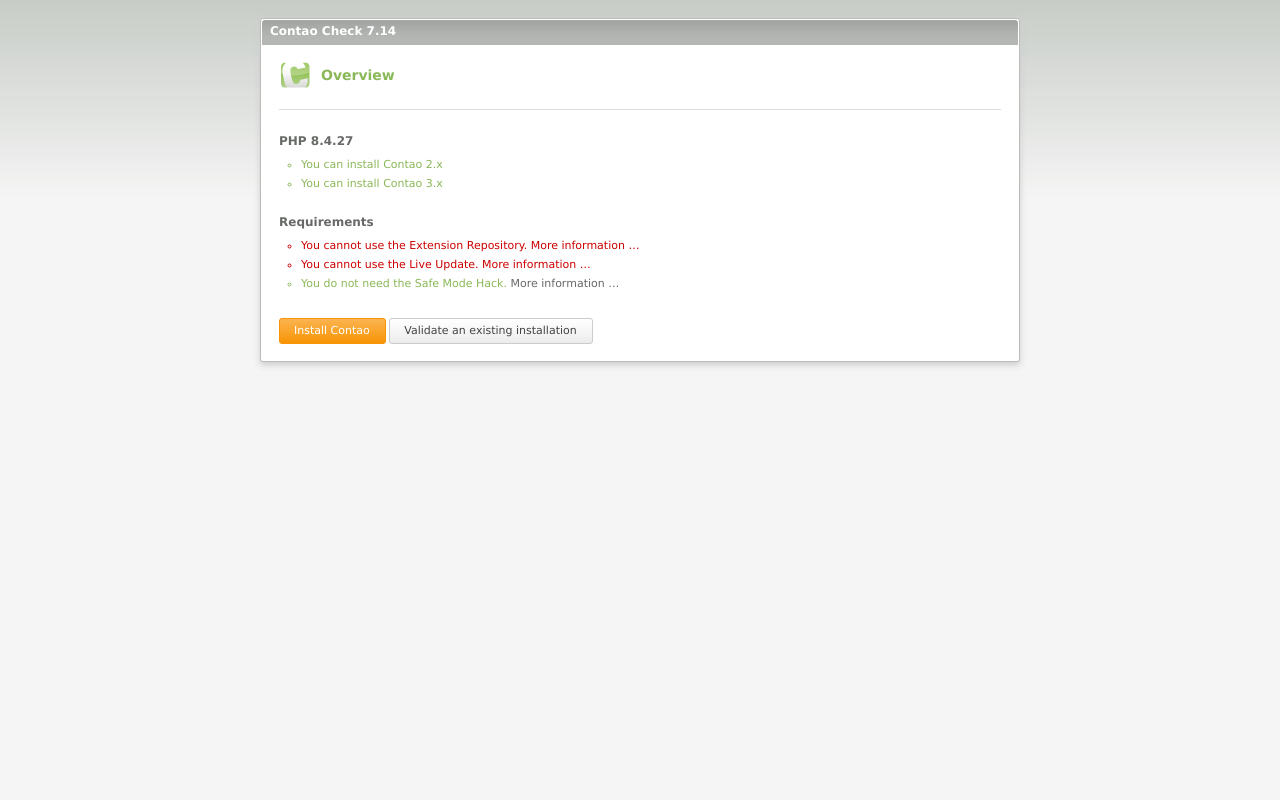
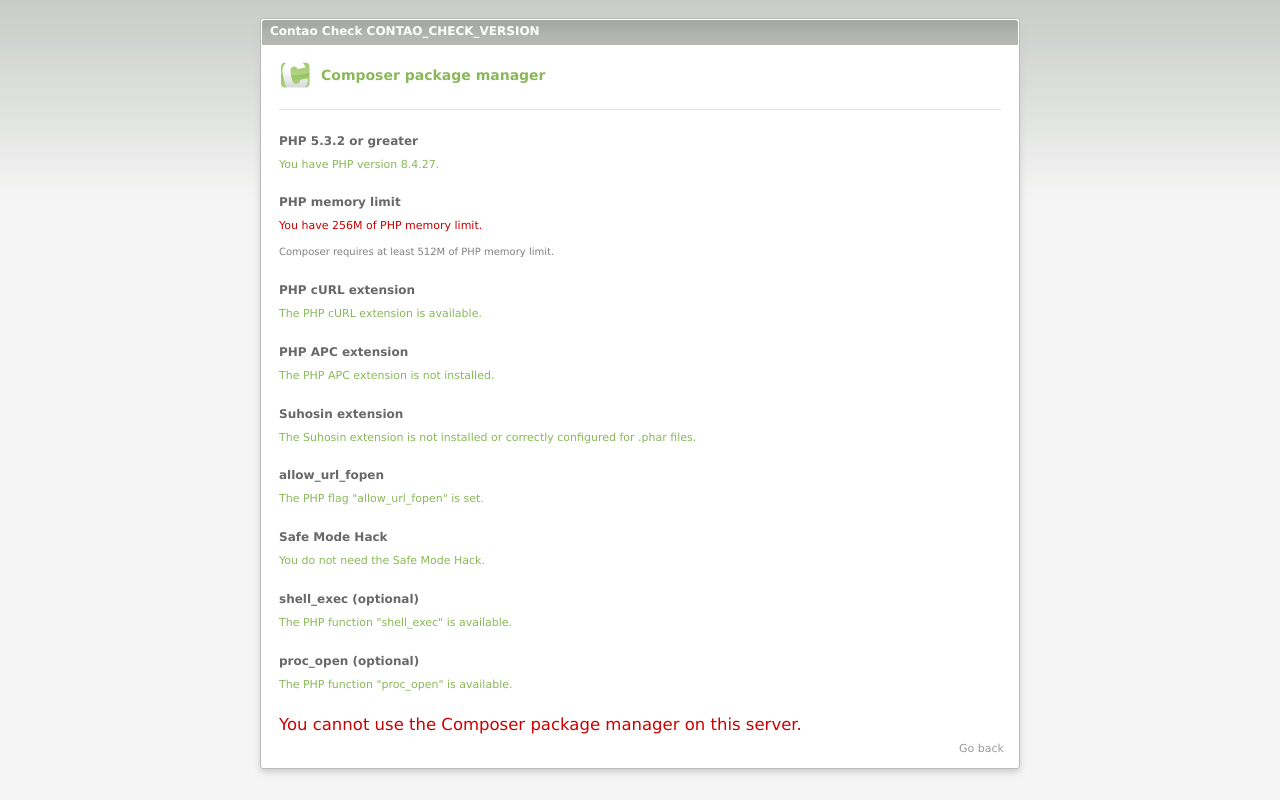
Before and after one commit to contao/check, a PHP site: page /index.php?c=composer in a window 1280 px wide. Run offline with PHP 8.4, Linux system fonts and the light colour scheme; data that the repository does not hold is empty; some libraries are stand-ins or nearby versions.

Commit message:
Add the Composer package manager check

```diff
--- a/check/assets/style.css
+++ b/check/assets/style.css
@@ -18,4 +18,4 @@ body,div,h1,h2,h3,h4,h5,h6,p,blockquote,pre,code,ol,ul,li,dl,dt,dd,table,th,td,f
 .button{display:inline-block;padding:4px 15px 4px 14px;margin-bottom:0;text-align:center;vertical-align:middle;line-height:16px;font-size:11px;color:#444;cursor:pointer;border:1px solid #ccc;-moz-border-radius:3px;-webkit-border-radius:3px;border-radius:3px;background-color:#ececec;background-image:-moz-linear-gradient(top,#fff,#ececec);background-image:-webkit-linear-gradient(top,#fff,#ececec);background-image:-ms-linear-gradient(top,#fff,#ececec);background-image:-o-linear-gradient(top,#fff,#ececec);background-image:linear-gradient(to bottom,#fff,#ececec);background-repeat:repeat-x;-moz-transition:background .15s linear;-webkit-transition:background .15s linear;-o-transition:background .15s linear;transition:background .15s linear}.button:hover{text-decoration:none;background-position:0 -15px!important}.button:active{background-color:#e6e6e6;background-position:0 -30px!important}.button.orange{background-color:#f89406;background-image:-moz-linear-gradient(top,#fbb450,#f89406);background-image:-webkit-linear-gradient(top,#fbb450,#f89406);background-image:-ms-linear-gradient(top,#fbb450,#f89406);background-image:-o-linear-gradient(top,#fbb450,#f89406);background-image:linear-gradient(to bottom,#fbb450,#f89406);border-color:#f89406;color:#fff}.button.orange:active{background-color:#f28f04}
 
 /* Contao Check */
-body{background:#f5f5f5 url("hbg.jpg") repeat-x}#wrapper{width:758px;margin:18px auto;padding-bottom:6px;background:#fff;box-shadow:0 3px 6px #ccc;border:1px solid #bbb;border-radius:3px;position:relative}@media(max-width:767px){#wrapper{width:auto;margin-left:3px;margin-right:3px}}.row{padding:0 18px}h1{margin:1px !important;padding:4px 8px 6px;background:#b3b6b3 url("headline.gif") repeat-x;border-radius:3px 3px 0 0;font-size:12px;color:#fff}h2{padding:8px 0 24px 42px;background:url("logo.gif") left 1px no-repeat;border-bottom:1px solid #ddd;font-size:14px;color:#8ab858}h3{margin:24px 0 9px;font-size:12px}ul{list-style:circle outside}li{margin-left:2em;margin-bottom:.5em}.validate li{margin-bottom:0.1em}a{color:#666966;text-decoration:none}a:hover{text-decoration:underline}.error,.error a{color:#c00}.confirm{color:#8ab858}.explain{font-size:10px;line-height:1.5;color:#808080}.large{margin:24px 0 12px;font-size:150%}.back{margin:-6px 0 6px;padding-right:15px;text-align:right}.back a{color:#999}.mt{margin-top:27px}form{position:relative}.select{width:200px}.versions{margin-bottom:9px}
+body{background:#f5f5f5 url("hbg.jpg") repeat-x}#wrapper{width:758px;margin:18px auto;padding-bottom:6px;background:#fff;box-shadow:0 3px 6px #ccc;border:1px solid #bbb;border-radius:3px;position:relative}@media(max-width:767px){#wrapper{width:auto;margin-left:3px;margin-right:3px}}.row{padding:0 18px}h1{margin:1px !important;padding:4px 8px 6px;background:#b3b6b3 url("headline.gif") repeat-x;border-radius:3px 3px 0 0;font-size:12px;color:#fff}h2{padding:8px 0 24px 42px;background:url("logo.gif") left 1px no-repeat;border-bottom:1px solid #ddd;font-size:14px;color:#8ab858}h3{margin:24px 0 9px;font-size:12px}ul{list-style:circle outside}li{margin-left:2em;margin-bottom:.5em}.validate li{margin-bottom:0.1em}a{color:#666966;text-decoration:none}a:hover{text-decoration:underline}.error{color:#c00}.confirm{color:#8ab858}.explain{font-size:10px;line-height:1.5;color:#808080}.large{margin:24px 0 12px;font-size:150%}.back{margin:-6px 0 6px;padding-right:15px;text-align:right}.back a{color:#999}.mt{margin-top:27px}form{position:relative}.select{width:200px}.versions{margin-bottom:9px}
--- a/check/controller/bootstrap.php
+++ b/check/controller/bootstrap.php
@@ -30,7 +30,7 @@ class Bootstrap
 
 		session_start();
 
-		define('CONTAO_CHECK_VERSION', '7.14');
+		define('CONTAO_CHECK_VERSION', '8.0');
 		define('IS_WINDOWS', (strtoupper(substr(PHP_OS, 0, 3)) === 'WIN'));
 		define('TL_ROOT', dirname(dirname(dirname(__FILE__))));
 
--- /dev/null
+++ b/check/controller/composer.php
@@ -0,0 +1,257 @@
+<?php
+
+/**
+ * Contao Open Source CMS
+ *
+ * Copyright (C) 2005-2013 Leo Feyer
+ *
+ * @package Check
+ * @link    https://contao.org
+ * @license http://www.gnu.org/licenses/lgpl-3.0.html LGPL
+ */
+
+
+/**
+ * Check the Composer package manager requirements
+ *
+ * @package   Check
+ * @author    Leo Feyer <https://github.com/leofeyer>
+ * @copyright Leo Feyer 2014
+ */
+class Composer
+{
+
+	/**
+	 * Execute the command
+	 */
+	public function run()
+	{
+		include 'views/composer.phtml';
+	}
+
+
+	/**
+	 * Availability
+	 * @var boolean
+	 */
+	protected $available = true;
+
+
+	/**
+	 * Return the availability of the Composer package manager
+	 *
+	 * @return boolean True if the Composer package manager can be used
+	 */
+	public function isAvailable()
+	{
+		return $this->available;
+	}
+
+
+	/**
+	 * Check whether the PHP version is at least 5.3.2
+	 *
+	 * @return boolean True if the PHP version is at least 5.3.2
+	 */
+	public function hasPhp532()
+	{
+		if (version_compare(phpversion(), '5.3.2', '>=')) {
+			return true;
+		}
+
+		$this->available = false;
+		return false;
+	}
+
+
+	/**
+	 * Check whether there are at least 512 MB of memory available
+	 *
+	 * @return boolean True if the PHP version is at least 5.3.2
+	 */
+	public function hasMemoryLimit()
+	{
+		$limit = trim(ini_get('memory_limit'));
+
+		if ($this->iniToBytes($limit) >= 536870912) {
+			return true;
+		}
+
+		$this->available = false;
+		return false;
+	}
+
+
+	/**
+	 * Check whether the PHP cURL extension is available
+	 *
+	 * @return boolean True if the PHP cURL extension is available
+	 */
+	public function hasCurl()
+	{
+		if (function_exists('curl_init')) {
+			return true;
+		}
+
+		$this->available = false;
+		return false;
+	}
+
+
+	/**
+	 * Check whether the PHP APC extension is installed
+	 *
+	 * @return boolean True if the PHP APC extension is installed
+	 */
+	public function hasApc()
+	{
+		if (!extension_loaded('apcu')) {
+			return false;
+		}
+
+		$this->available = false;
+		return true;
+	}
+
+
+	/**
+	 * Check whether the PHP Suhosin extension is enabled
+	 *
+	 * @return boolean True if the PHP Suhosin extension is enabled
+	 */
+	public function hasSuhosin()
+	{
+		$suhosin = ini_get('suhosin.executor.include.whitelist');
+
+		if ($suhosin === false) {
+			return false;
+		}
+
+		$allowed = array_map('trim', explode(',', $suhosin));
+
+		// The previous check returned false positives for e.g. "phar."
+		if (in_array('phar', $allowed) || in_array('phar://', $allowed)) {
+			return false;
+		}
+
+		$this->available = false;
+		return true;
+	}
+
+
+	/**
+	 * Check whether "allow_url_fopen" is enabled
+	 *
+	 * @return boolean True if "allow_url_fopen" is enabled
+	 */
+	public function hasAllowUrlFopen()
+	{
+		if (ini_get('allow_url_fopen')) {
+			return true;
+		}
+
+		$this->available = false;
+		return false;
+	}
+
+
+	/**
+	 * Return true if the Safe Mode Hack is required
+	 *
+	 * @return boolean True if the Safe Mode Hack is required
+	 */
+	public function requiresSafeModeHack()
+	{
+		include 'safe-mode-hack.php';
+		$smh = new SafeModeHack;
+
+		if ($smh->isEnabled()) {
+			return true;
+		}
+
+		if (!$smh->canCreateFolder()) {
+			return true;
+		}
+
+		if (!$smh->canCreateFile()) {
+			return true;
+		}
+
+		return false;
+	}
+
+
+	/**
+	 * Check whether the PHP shell_exec function is available
+	 *
+	 * @return boolean True if the PHP shell_exec function is available
+	 */
+	public function hasShellExec()
+	{
+		if (function_exists('shell_exec')) {
+			return true;
+		}
+
+		return false;
+	}
+
+
+	/**
+	 * Check whether the PHP proc_open function is available
+	 *
+	 * @return boolean True if the PHP proc_open function is available
+	 */
+	public function hasProcOpen()
+	{
+		if (function_exists('proc_open')) {
+			return true;
+		}
+
+		return false;
+	}
+
+
+	/**
+	 * Return the available PHP memory limit
+	 *
+	 * @return integer|string The PHP memory limit
+	 */
+	public function getMemoryLimit()
+	{
+		return trim(ini_get('memory_limit'));
+	}
+
+
+	/**
+	 * Convert a php.ini shorthand byte notation
+	 *
+	 * @param string|integer $val The shorthand string or an integer
+	 *
+	 * @return integer The bytes representation of the value
+	 */
+	protected function iniToBytes($val)
+	{
+		if (is_numeric($val)) {
+			return $val;
+		}
+
+		$value = intval($val);
+		$unit  = strtolower(substr($val, -1));
+
+		switch ($unit) {
+			case 'g':
+				$value *= 1<<30;
+				break;
+
+			case 'm':
+				$value *= 1<<20;
+				break;
+
+			case 'k':
+				$value *= 1<<10;
+				break;
+		}
+
+		return $value;
+	}
+}
--- a/check/controller/index.php
+++ b/check/controller/index.php
@@ -22,10 +22,19 @@ class Index
 {
 
 	/**
+	 * Safe Mode Hack
+	 * @var boolean
+	 */
+	protected $safeModeHack;
+
+
+	/**
 	 * Execute the command
 	 */
 	public function run()
 	{
+		$this->safeModeHack = $this->checkSafeModeHack();
+
 		include 'views/index.phtml';
 	}
 
@@ -75,24 +84,13 @@ class Index
 
 
 	/**
-	 * Return true if the Extension Repository can be used
+	 * Return true if the Safe Mode Hack is required
 	 *
-	 * @return boolean True if the Extension Repository can be used
+	 * @return boolean True if the Safe Mode Hack is required
 	 */
-	protected function canUseRepository()
+	public function requiresSafeModeHack()
 	{
-		include 'repository.php';
-		$repository = new Repository;
-
-		if (!$repository->hasSoap()) {
-			return false;
-		}
-
-		if (!$repository->canConnect()) {
-			return false;
-		}
-
-		return true;
+		return $this->safeModeHack;
 	}
 
 
@@ -101,7 +99,7 @@ class Index
 	 *
 	 * @return boolean True if the Live Update can be used
 	 */
-	protected function canUseLiveUpdate()
+	public function canUseLiveUpdate()
 	{
 		include 'live-update.php';
 		$update = new LiveUpdate;
@@ -143,27 +141,91 @@ class Index
 
 
 	/**
-	 * Return true if the Safe Mode Hack is not required
+	 * Return true if the Extension Repository can be used
 	 *
-	 * @return boolean True if the Safe Mode Hack is not required
+	 * @return boolean True if the Extension Repository can be used
 	 */
-	protected function requiresSafeModeHack()
+	public function canUseComposer()
+	{
+		include 'composer.php';
+		$composer = new Composer;
+
+		if (!$composer->hasPhp532()) {
+			return false;
+		}
+
+		if (!$composer->hasMemoryLimit()) {
+			return false;
+		}
+
+		if (!$composer->hasCurl()) {
+			return false;
+		}
+
+		if (!$composer->hasApc()) {
+			return false;
+		}
+
+		if (!$composer->hasSuhosin()) {
+			return false;
+		}
+
+		if (!$composer->hasAllowUrlFopen()) {
+			return false;
+		}
+
+		if ($this->safeModeHack) {
+			return false;
+		}
+
+		return true;
+	}
+
+
+	/**
+	 * Return true if the Extension Repository can be used
+	 *
+	 * @return boolean True if the Extension Repository can be used
+	 */
+	public function canUseRepository()
+	{
+		include 'repository.php';
+		$repository = new Repository;
+
+		if (!$repository->hasSoap()) {
+			return false;
+		}
+
+		if (!$repository->canConnect()) {
+			return false;
+		}
+
+		return true;
+	}
+
+
+	/**
+	 * Return true if the Safe Mode Hack is required
+	 *
+	 * @return boolean True if the Safe Mode Hack is required
+	 */
+	protected function checkSafeModeHack()
 	{
 		include 'safe-mode-hack.php';
 		$smh = new SafeModeHack;
 
 		if ($smh->isEnabled()) {
-			return false;
+			return true;
 		}
 
 		if (!$smh->canCreateFolder()) {
-			return false;
+			return true;
 		}
 
 		if (!$smh->canCreateFile()) {
-			return false;
+			return true;
 		}
 
-		return true;
+		return false;
 	}
 }
--- /dev/null
+++ b/check/views/composer.phtml
@@ -0,0 +1,105 @@
+<!DOCTYPE html>
+<html>
+<head>
+  <meta charset="utf-8">
+  <title>Contao Check <?php echo CONTAO_CHECK_VERSION ?></title>
+  <link rel="stylesheet" href="assets/style.css">
+</head>
+<body>
+<div id="wrapper">
+  <h1>Contao Check <?php echo CONTAO_CHECK_VERSION ?></h1>
+  <div class="row">
+    <h2><?php echo _('Composer package manager') ?></h2>
+  </div>
+  <div class="row">
+    <h3><?php echo _('PHP 5.3.2 or greater') ?></h3>
+    <?php if ($this->hasPhp532()): ?>
+      <p class="confirm"><?php printf(_('You have PHP version %s.'), phpversion()) ?></p>
+    <?php else: ?>
+      <p class="error"><?php printf(_('You have PHP version %s.'), phpversion()) ?></p>
+      <p class="explain"><?php echo _('Composer requires at least PHP version 5.3.2.') ?></p>
+    <?php endif; ?>
+  </div>
+  <div class="row">
+    <h3><?php echo _('PHP memory limit') ?></h3>
+    <?php if ($this->hasMemoryLimit()): ?>
+      <p class="confirm"><?php printf(_('You have %s of PHP memory limit.'), $this->getMemoryLimit()) ?></p>
+    <?php else: ?>
+      <p class="error"><?php printf(_('You have %s of PHP memory limit.'), $this->getMemoryLimit()) ?></p>
+      <p class="explain"><?php echo _('Composer requires at least 512M of PHP memory limit.') ?></p>
+    <?php endif; ?>
+  </div>
+  <div class="row">
+    <h3><?php echo _('PHP cURL extension') ?></h3>
+    <?php if ($this->hasCurl()): ?>
+      <p class="confirm"><?php echo _('The PHP cURL extension is available.') ?></p>
+    <?php else: ?>
+      <p class="error"><?php echo _('The PHP cURL extension is not available.') ?></p>
+      <p class="explain"><?php echo _('The PHP cURL extension is required to communicate with the package server. You can enable it by compiling PHP with the --enable-curl flag.') ?></p>
+    <?php endif; ?>
+  </div>
+  <div class="row">
+    <h3><?php echo _('PHP APC extension') ?></h3>
+    <?php if (!$this->hasApc()): ?>
+      <p class="confirm"><?php echo _('The PHP APC extension is not installed.') ?></p>
+    <?php else: ?>
+      <p class="error"><?php echo _('The PHP APC extension is installed.') ?></p>
+      <p class="explain"><?php echo _('Using the PHP APC extension with Composer can lead to unexpected "cannot redeclare class" errors.') ?></p>
+    <?php endif; ?>
+  </div>
+  <div class="row">
+    <h3><?php echo _('Suhosin extension') ?></h3>
+    <?php if (!$this->hasSuhosin()): ?>
+      <p class="confirm"><?php echo _('The Suhosin extension is not installed or correctly configured for .phar files.') ?></p>
+    <?php else: ?>
+      <p class="error"><?php echo _('The Suhosin extension does not allow to run .phar files.') ?></p>
+      <p class="explain"><?php echo _('You have to add "phar" to the list of allowed streams in your php.ini: <code>suhosin.executor.include.whitelist = phar</code>') ?></p>
+    <?php endif; ?>
+  </div>
+  <div class="row">
+    <h3><?php echo _('allow_url_fopen') ?></h3>
+    <?php if ($this->hasAllowUrlFopen()): ?>
+      <p class="confirm"><?php echo _('The PHP flag "allow_url_fopen" is set.') ?></p>
+    <?php else: ?>
+      <p class="error"><?php echo _('The PHP flag "allow_url_fopen" is not set.') ?></p>
+      <p class="explain"><?php echo _('To download the installation files, Composer requires the "allow_url_fopen" flag to be set in the php.ini.') ?></p>
+    <?php endif; ?>
+  </div>
+  <div class="row">
+    <h3><?php echo _('Safe Mode Hack') ?></h3>
+    <?php if (!$this->requiresSafeModeHack()): ?>
+      <p class="confirm"><?php echo _('You do not need the Safe Mode Hack.') ?></p>
+    <?php else: ?>
+      <p class="error"><?php echo _('You do need the Safe Mode Hack.') ?></p>
+      <p class="explain"><?php echo _('The Safe Mode Hack is a Contao-specific function to work around incorrectly configured servers. It is not supported by Composer.') ?></p>
+    <?php endif; ?>
+  </div>
+  <div class="row">
+    <h3><?php echo _('shell_exec (optional)') ?></h3>
+    <?php if ($this->hasShellExec()): ?>
+      <p class="confirm"><?php echo _('The PHP function "shell_exec" is available.') ?></p>
+    <?php else: ?>
+      <p class="error"><?php echo _('The PHP function "shell_exec" is not available.') ?></p>
+      <p class="explain"><?php echo _('The "shell_exec" function is optionally required to run the Composer process in the background.') ?></p>
+    <?php endif; ?>
+  </div>
+  <div class="row">
+    <h3><?php echo _('proc_open (optional)') ?></h3>
+    <?php if ($this->hasProcOpen()): ?>
+      <p class="confirm"><?php echo _('The PHP function "proc_open" is available.') ?></p>
+    <?php else: ?>
+      <p class="error"><?php echo _('The PHP function "proc_open" is not available.') ?></p>
+      <p class="explain"><?php echo _('The "proc_open" function is optionally required to run the package manager in dev mode.') ?></p>
+    <?php endif; ?>
+  </div>
+  <div class="row">
+    <?php if ($this->isAvailable()): ?>
+	  <p class="confirm large"><?php echo _('You can use the Composer package manager on this server.') ?></p>
+	<?php else: ?>
+	  <p class="error large"><?php echo _('You cannot use the Composer package manager on this server.') ?></p>
+	<?php endif; ?>
+  </div>
+  <p class="back"><a href="./"><?php echo _('Go back') ?></a></p>
+</div>
+</body>
+</html>
--- a/check/views/index.phtml
+++ b/check/views/index.phtml
@@ -29,20 +29,25 @@
   <div class="row">
     <h3><?php echo _('Requirements') ?></h3>
     <ul>
-      <?php if ($this->canUseRepository()): ?>
-        <li class="confirm"><?php echo _('You can use the Extension Repository.') ?> <a href="./?c=repository"><?php echo _('More information …') ?></a></li>
+      <?php if (!$this->requiresSafeModeHack()): ?>
+        <li class="confirm"><?php echo _('You do not need the Safe Mode Hack.') ?> <a href="./?c=safe-mode-hack"><?php echo _('More information …') ?></a></li>
       <?php else: ?>
-        <li class="error"><?php echo _('You cannot use the Extension Repository.') ?> <a href="./?c=repository"><?php echo _('More information …') ?></a></li>
+        <li class="error"><?php echo _('You do need the Safe Mode Hack.') ?> <a href="./?c=safe-mode-hack"><?php echo _('More information …') ?></a></li>
       <?php endif; ?>
       <?php if ($this->canUseLiveUpdate()): ?>
         <li class="confirm"><?php echo _('You can use the Live Update.') ?> <a href="./?c=live-update"><?php echo _('More information …') ?></a></li>
       <?php else: ?>
         <li class="error"><?php echo _('You cannot use the Live Update.') ?> <a href="./?c=live-update"><?php echo _('More information …') ?></a></li>
       <?php endif; ?>
-      <?php if ($this->requiresSafeModeHack()): ?>
-        <li class="confirm"><?php echo _('You do not need the Safe Mode Hack.') ?> <a href="./?c=safe-mode-hack"><?php echo _('More information …') ?></a></li>
+      <?php if ($this->canUseRepository()): ?>
+        <li class="confirm"><?php echo _('You can use the Extension Repository.') ?> <a href="./?c=repository"><?php echo _('More information …') ?></a></li>
       <?php else: ?>
-        <li class="error"><?php echo _('You do need the Safe Mode Hack.') ?> <a href="./?c=safe-mode-hack"><?php echo _('More information …') ?></a></li>
+        <li class="error"><?php echo _('You cannot use the Extension Repository.') ?> <a href="./?c=repository"><?php echo _('More information …') ?></a></li>
+      <?php endif; ?>
+      <?php if ($this->canUseComposer()): ?>
+        <li class="confirm"><?php echo _('You can use the Composer package manager.') ?> <a href="./?c=composer"><?php echo _('More information …') ?></a></li>
+      <?php else: ?>
+        <li class="error"><?php echo _('You cannot use the Composer package manager.') ?> <a href="./?c=composer"><?php echo _('More information …') ?></a></li>
       <?php endif; ?>
     </ul>
   </div>
```
